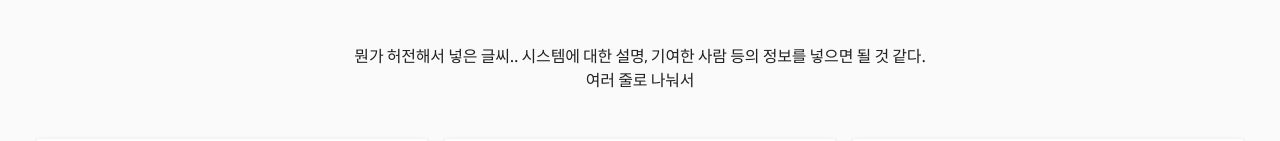
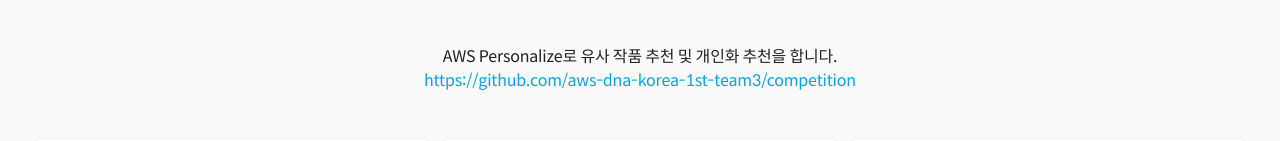
Before and after one commit to aws-dna-korea-1st-team3/competition, a Next.js app in the folder frontend/app/: page / in a window 1280 px wide. Shown: the part 177-318 px from the top of the page. Built offline with nearby package versions, Linux system fonts and the light colour scheme.

Commit message:
update frontend main text.

```diff
--- a/frontend/app/pages/index.tsx
+++ b/frontend/app/pages/index.tsx
@@ -1,4 +1,4 @@
-import { createStyles, makeStyles } from '@material-ui/core';
+import { createStyles, Link, makeStyles } from '@material-ui/core';
 import Box from '@material-ui/core/Box';
 import Container from '@material-ui/core/Container';
 import Typography from '@material-ui/core/Typography';
@@ -45,16 +45,18 @@
         <div className={clsx(classes.nonSelectable, classes.textContainer)}>
           <Typography className={classes.subHeader} variant="h4">
             AWS DNA 1st :: Team 3
-        </Typography>
+          </Typography>
           <Typography className={classes.mainHeader} variant="h1" component="h1" gutterBottom>
             만화경 작품 추천 시스템
-        </Typography>
+          </Typography>
           <Typography>
-            뭔가 허전해서 넣은 글씨.. 시스템에 대한 설명, 기여한 사람 등의 정보를 넣으면 될 것 같다.
-        </Typography>
+            AWS Personalize로 유사 작품 추천 및 개인화 추천을 합니다.
+          </Typography>
           <Typography>
-            여러 줄로 나눠서
-        </Typography>
+            <Link href="https://github.com/aws-dna-korea-1st-team3/competition" target="_blank">
+              https://github.com/aws-dna-korea-1st-team3/competition
+            </Link>
+          </Typography>
         </div>
         <TitleListContainer />
         <Copyright />
```
